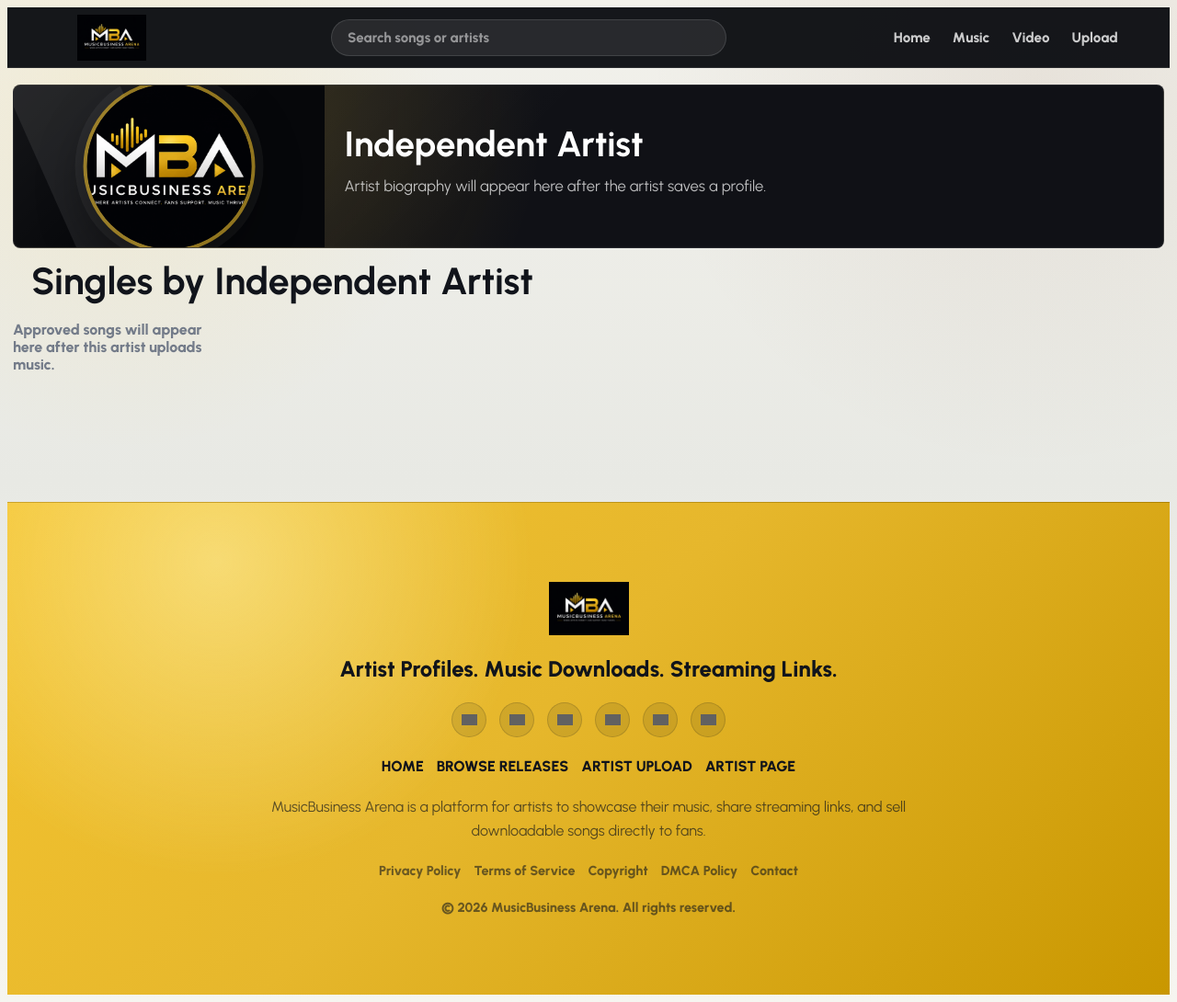
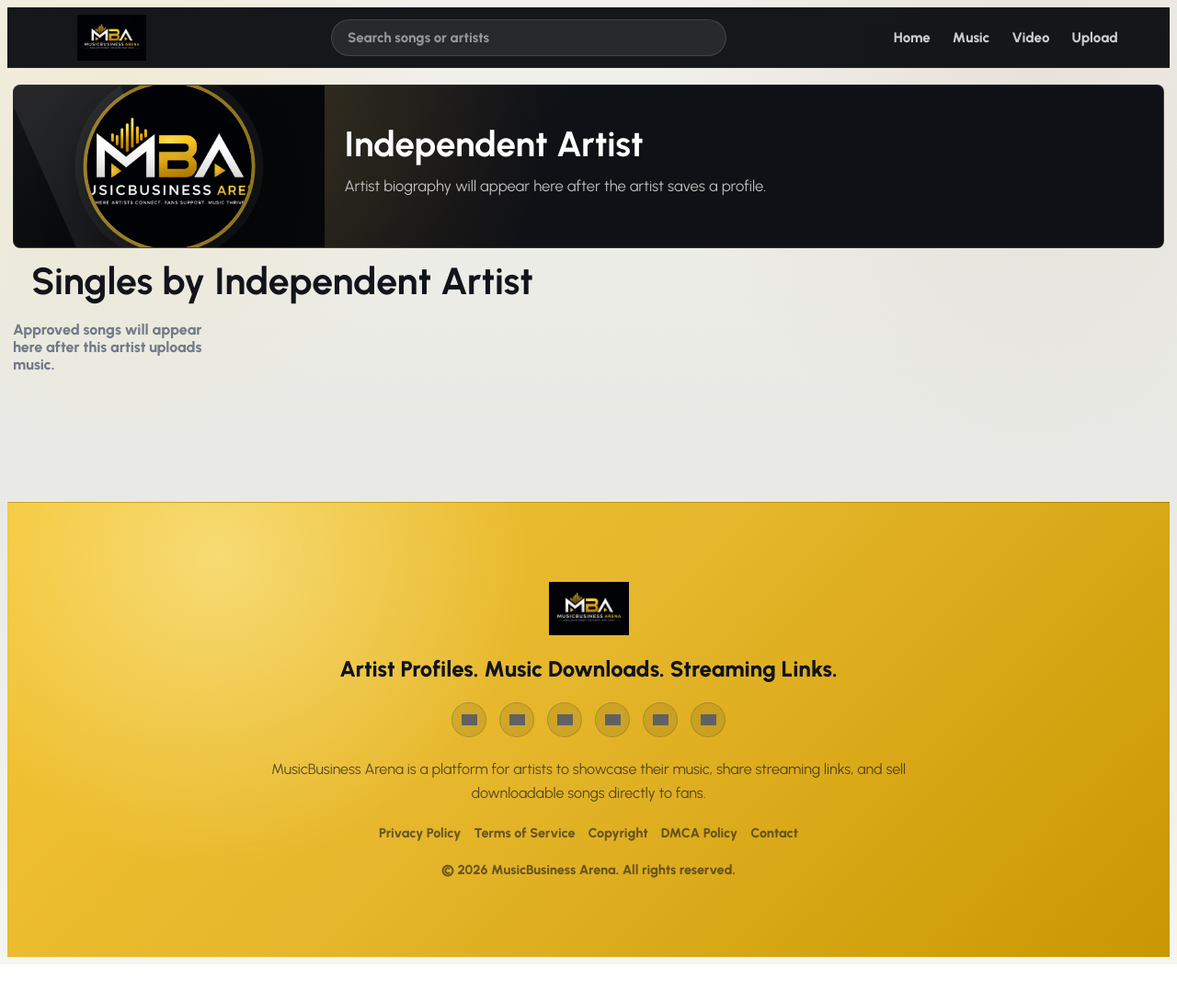
Before and after one commit to AdeGimmicks/MusicBuzzArena, a website: page index.html in a window 1280 px wide. Shown: the whole page at 92% size. After the commit the page ends 1049 px from the top, so only its background shows below. Drawn offline with Linux system fonts and the light colour scheme; no server answers; grey boxes are pictures that could not be loaded.

```diff
--- a/index.html
+++ b/index.html
@@ -113,12 +113,6 @@
           <a href="#" aria-label="Twitch"><img src="https://cdn.simpleicons.org/twitch/FFFFFF" alt="" /></a>
         </div>
 
-        <nav class="footer-links" aria-label="Footer links">
-          <a href="/home">Home</a>
-          <a href="/home#releases">Browse Releases</a>
-          <a href="/upload">Artist Upload</a>
-          <a href="/music">Artist Page</a>
-        </nav>
 
         <p class="footer-description">
           MusicBusiness Arena is a platform for artists to showcase their music, share streaming links, and sell downloadable songs directly to fans.
```
